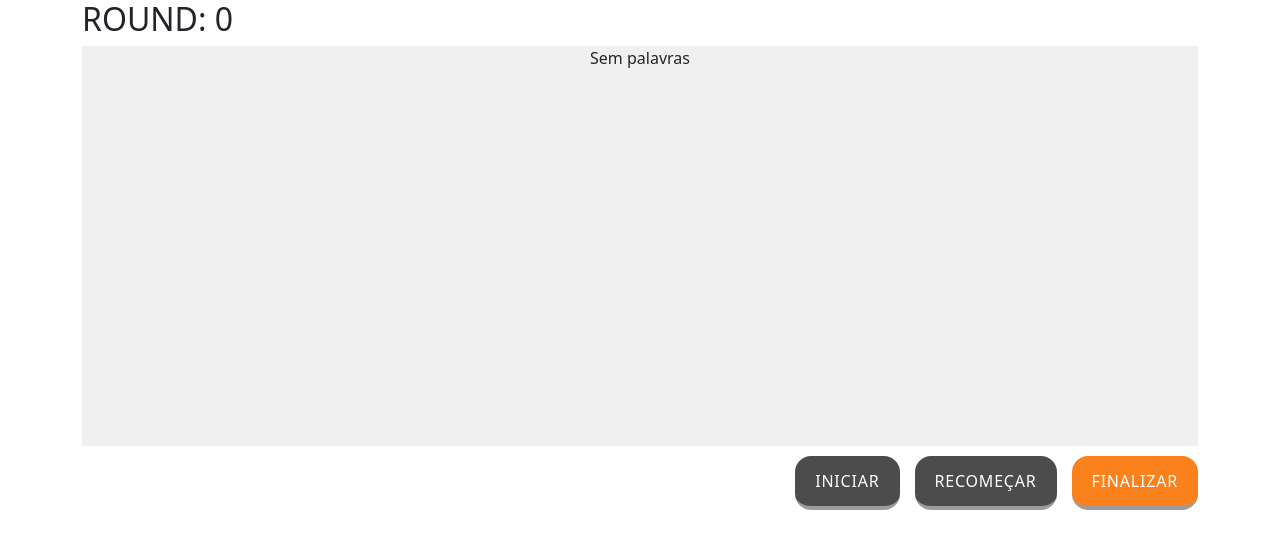
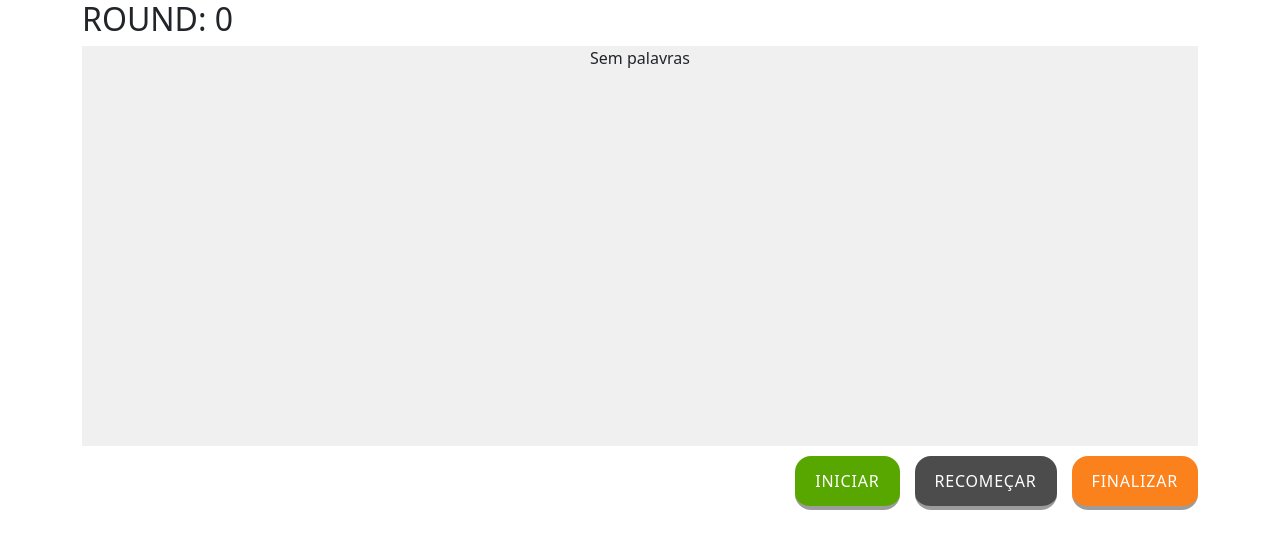
Before and after one commit to Yoostah/duolingo-simulation, a React (Create React App) app: page / in a window 1280 px wide. Shown: the top 548 px of the page. Built offline with nearby package versions, Linux system fonts and the light colour scheme; a web font is replaced by a local one.

Commit message:
fix: adjust the behavior of the game after adding context

```diff
--- a/src/components/TimeControl/index.tsx
+++ b/src/components/TimeControl/index.tsx
@@ -5,9 +5,6 @@ import { Container, ProgressBar } from './styles';
 
 interface ITimeControlProps {
   duration: number;
-  // timeIsOverFunction: () => void;
-  // resetTimer: boolean;
-  // stopTimer: boolean;
 }
 
 const TimeControl: React.FC<ITimeControlProps> = ({ duration }) => {
@@ -20,35 +17,13 @@ const TimeControl: React.FC<ITimeControlProps> = ({ duration }) => {
     if (duration && time === -1) {
       addTime(Number(duration));
     }
-  }, [duration]);
+  }, [duration, time, addTime]);
 
-  // const timeLeft = useCallback(() => {
-  //   const time = Number(duration) - progress;
-  //   return time;
-  // }, [duration, progress]);
-
-  // useEffect(() => {
-  //   if (resetTimer) {
-  //     console.log('Timer Started OR Reseted');
-
-  //     setProgress(0);
-  //   }
-  // }, [resetTimer]);
-
-  // useEffect(() => {
-  //   console.log(`+ 1 SEG  -> ${progress}`);
-  //   const progressControl = setTimeout(() => {
-  //     if (timeLeft()) {
-  //       setProgress((state) => state + 1000);
-  //     } else {
-  //       console.log('Times Is Over');
-
-  //       timeIsOverFunction();
-  //     }
-  //   }, 1000);
-
-  //   return () => clearTimeout(progressControl);
-  // }, [timeIsOverFunction, stopTimer, timeLeft, progress]);
+  useEffect(() => {
+    if (time !== -1) {
+      setProgress(time);
+    }
+  }, [time]);
 
   return (
     <Container>
--- /dev/null
+++ b/src/components/TimeIsOver/index.tsx
@@ -0,0 +1,13 @@
+import React from 'react';
+
+import { Container } from './styles';
+
+function TimeIsOver() {
+  return (
+    <Container>
+      <span>Time is Over!!!</span>
+    </Container>
+  );
+}
+
+export default TimeIsOver;
--- /dev/null
+++ b/src/components/TimeIsOver/styles.ts
@@ -0,0 +1,17 @@
+import styled from 'styled-components';
+import { colors } from '../../assets/colors';
+
+export const Container = styled.div`
+  height: 20px;
+  width: 100%;
+  margin: 50;
+  margin: 20px 0;
+  text-align: center;
+
+  > span {
+    text-transform: uppercase;
+    color: ${colors.gray_dark};
+    font-weight: bold;
+    line-height: 1;
+  }
+`;
--- a/src/context/timeContext.tsx
+++ b/src/context/timeContext.tsx
@@ -1,4 +1,10 @@
-import React, { createContext, ReactNode, useEffect, useState } from 'react';
+import React, {
+  createContext,
+  ReactNode,
+  useCallback,
+  useEffect,
+  useState,
+} from 'react';
 
 type TTimeContextProviderProps = {
   children: ReactNode;
@@ -14,17 +20,20 @@ export const TimeContext = createContext({} as TTimeContext);
 
 export function TimeContextProvider(props: TTimeContextProviderProps) {
   const { children } = props;
-  const [time, setTime] = useState(0);
+  const [time, setTime] = useState(-1);
+  const [isActive, setIsActive] = useState(false);
 
-  function addTime(minutes: number) {
-    console.log(minutes);
+  console.log('Context Time', time);
 
+  const addTime = useCallback((minutes: number) => {
     setTime(minutes);
-  }
+    setIsActive(true);
+  }, []);
 
-  function resetTimer() {
+  const resetTimer = useCallback(() => {
+    setIsActive(false);
     setTime(-1);
-  }
+  }, []);
 
   function stopTimer() {
     setTime(0);
@@ -35,19 +44,16 @@ export function TimeContextProvider(props: TTimeContextProviderProps) {
   }
 
   useEffect(() => {
-    const timeControl = setTimeout(() => {
-      if (time > 0) {
+    let timeControl: NodeJS.Timeout;
+    if (time > 0 && isActive) {
+      timeControl = setTimeout(() => {
         console.log(`${time} seconds remaining`);
         runTimer();
-      } else {
-        console.log('Timer Is Over');
-        clearTimeout(timeControl);
-        resetTimer();
-      }
-    }, 1000);
+      }, 1000);
+    }
 
     return () => clearTimeout(timeControl);
-  }, [time]);
+  }, [time, isActive]);
 
   return (
     <TimeContext.Provider value={{ time, addTime, resetTimer }}>
--- a/src/pages/ChooseWord/index.tsx
+++ b/src/pages/ChooseWord/index.tsx
@@ -10,6 +10,8 @@ import { Container, GameContainer, ButtonContainer } from './styles';
 import TimeControl from '../../components/TimeControl';
 import Button from '../../components/Button';
 import { delayBetweenAction } from '../../services/utils';
+import { useTime } from '../../hooks/useTime';
+import TimeIsOver from '../../components/TimeIsOver';
 
 const ChooseWord: React.FC = () => {
   const [startGame, setStartGame] = useState(false);
@@ -17,6 +19,8 @@ const ChooseWord: React.FC = () => {
   const [generatedWords, setGeneratedWords] = useState<TChoosenWord[]>([]);
   const [showAnswer, setShowAnswer] = useState(false);
   const [timeLimit, setTimeLimit] = useState(0);
+
+  const { time, resetTimer } = useTime();
 
   const MAX_ROUNDS = 3;
   const MINUTES = 0.1;
@@ -45,61 +49,63 @@ const ChooseWord: React.FC = () => {
     setGeneratedWords(selectRandomWords(10));
   };
 
-  // const timeToBreath = async (
-  //   time: number,
-  //   whoCalled: string,
-  //   callback?: () => void
-  // ) => {
-  //   console.log(`>> Breath TIME [ ${whoCalled} ] <<`);
-  //   await delayBetweenAction(time);
-  //   console.log('>> Breath TIME ENDED <<');
-  //   if (callback) callback();
-  // };
+  const timeToBreath = async (
+    delayTime: number,
+    whoCalled: string,
+    callback?: () => void,
+    cleanupCallback?: () => void
+  ) => {
+    console.log(`>> Breath TIME <<`);
+
+    if (cleanupCallback) {
+      console.log('Cleaning Up the MESS');
+      cleanupCallback();
+    }
+
+    await delayBetweenAction(delayTime);
+    console.log(`>> [ ${whoCalled} ] <<`);
+    if (callback) callback();
+  };
 
   const handleShowAnswer = useCallback(() => {
     console.log('Mostrar Resposta');
-
     setShowAnswer(true);
-    // timeToBreath(3000, 'reset contador', () => {
-    //   setGeneratedWords([]);
-    //   setRound((state) => state + 1);
-    //   setShowAnswer(false);
-    // });
   }, []);
 
   const startTheGame = useCallback(() => {
-    console.log('Iniciando Jogo');
-    setStartGame(true);
+    console.log('Resetando o timer');
+    resetTimer();
+
+    console.log('Ocultando respostas');
+    setShowAnswer(false);
+
+    console.log('Setando tempo do game');
     setTimeLimit(MINUTES * 60);
-    // timeToBreath(1000, 'startTheGame', () => setStartGame(true));
-  }, []);
 
-  const resetGame = useCallback(() => {
-    console.log('Resetando o Jogo');
-
-    // setRound((state) => state + 1);
-    // setShowAnswer(false);
-    getWords();
-  }, []);
+    timeToBreath(
+      3000,
+      'Start The Game',
+      () => {
+        setStartGame(true);
+        setRound((state) => state + 1);
+        getWords();
+      },
+      () => setGeneratedWords([])
+    );
+  }, [resetTimer]);
 
   useEffect(() => {
-    // let roundTimer: NodeJS.Timeout;
-    // if (startGame && round < MAX_ROUNDS) {
-    //   roundTimer = setTimeout(() => {
-    //     console.log('Should game start: ', startGame);
-    //     console.log('ROUND:', round);
-    //     resetGame();
-    //   }, MINUTES * 60 * 1000);
-    // }
-    // return () => {
-    //   clearTimeout(roundTimer);
-    // };
-  }, [startGame, round, resetGame]);
+    if (time === 0) {
+      setStartGame(false);
+      handleShowAnswer();
+    }
+  }, [time, handleShowAnswer]);
 
   return (
     <>
       <h2>{`ROUND: ${round}`}</h2>
       {startGame && <TimeControl duration={timeLimit} />}
+      {time === 0 && <TimeIsOver />}
       <Container>
         <GameContainer>
           {generatedWords.length ? (
@@ -119,7 +125,7 @@ const ChooseWord: React.FC = () => {
         </GameContainer>
       </Container>
       <ButtonContainer>
-        <Button onClick={startTheGame} text="Iniciar" />
+        <Button color="success" onClick={startTheGame} text="Iniciar" />
         <Button onClick={() => setGeneratedWords([])} text="Recomeçar" />
         <Button
           color="danger"
```
Also changed, not shown: 1 other file (tests, documents, lock files or other folders).
